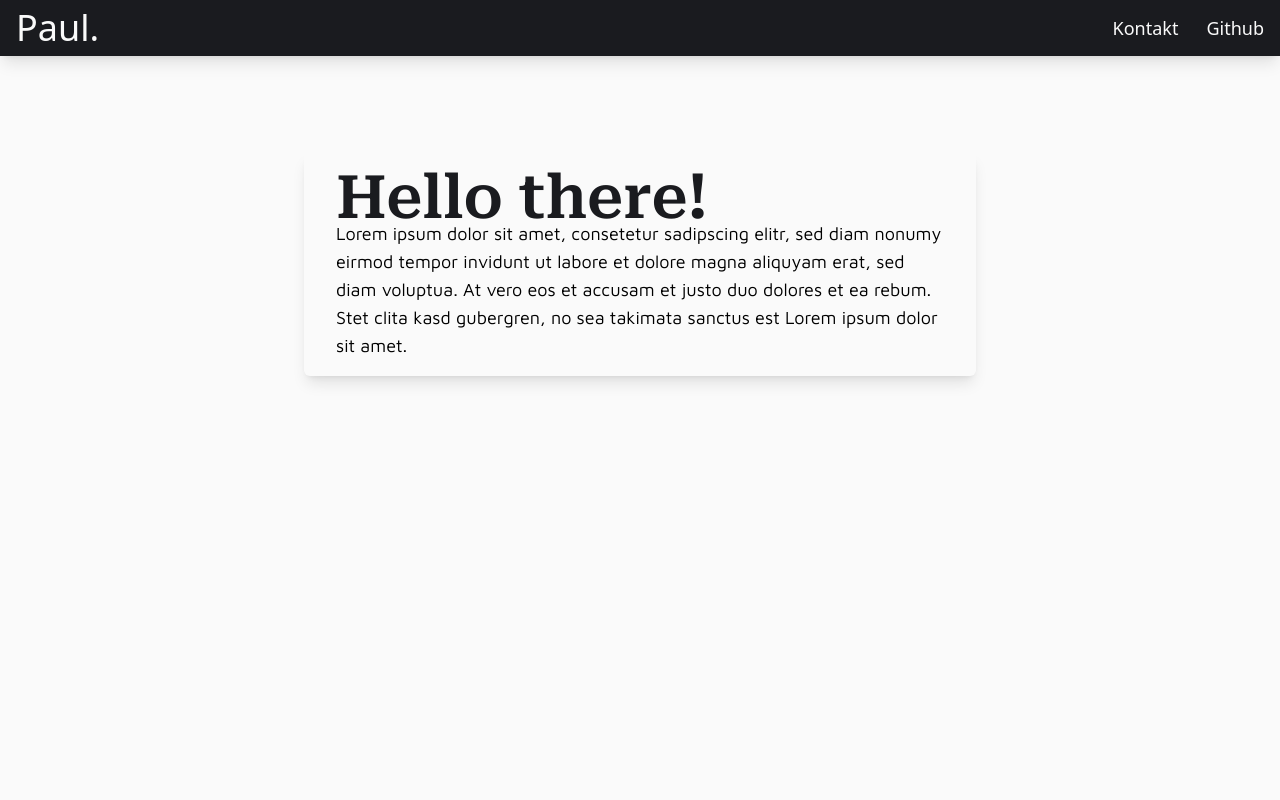
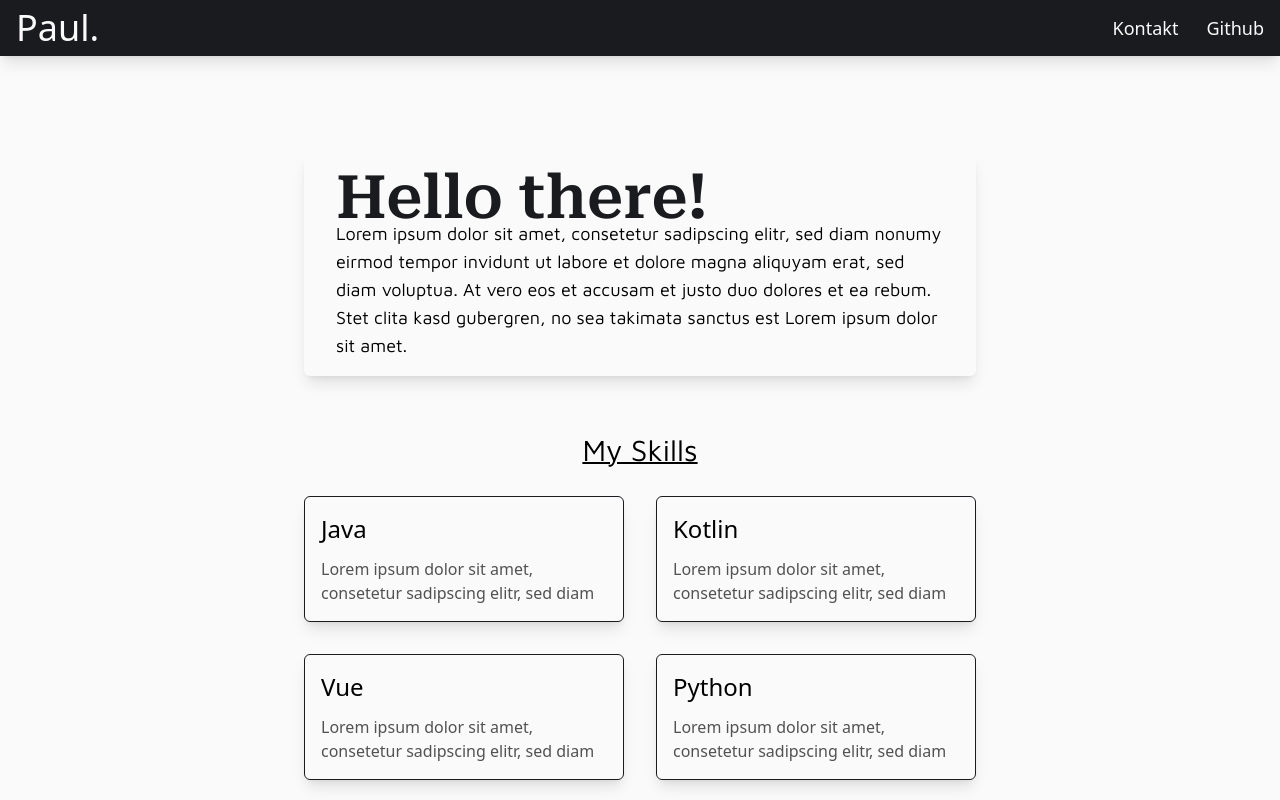
Before and after one commit to Paulanerus/paulee-site, a Vue app: page / in a window 1280 px wide. Shown: the top 800 px of the page. Built offline with nearby package versions, Linux system fonts and the light colour scheme.

Commit message:
Added Skills section

```diff
--- a/src/components/Portfolio.vue
+++ b/src/components/Portfolio.vue
@@ -1,17 +1,20 @@
 <template>
   <NavbarVue />
   <AboutMe />
+  <Skills />
 </template>
 
 <script>
 import NavbarVue from "./Navbar.vue";
 import AboutMe from "./AboutMe.vue";
+import Skills from "./skills/Skills.vue";
 
 export default {
   name: "Portfolio",
   components: {
     NavbarVue,
     AboutMe,
+    Skills
   },
 };
 </script>
--- /dev/null
+++ b/src/components/skills/SkillEntry.vue
@@ -0,0 +1,22 @@
+<template>
+    <div
+        class="max-w-xs border border-default-dark rounded-md shadow-lg transition ease-in-out hover:-translate-y-4 m-4"
+    >
+        <div class="font-mave p-4">
+            <div>
+                <h1 class="text-2xl mb-3">{{ title }}</h1>
+            </div>
+            <p class="text-neutral-600">{{ content }}</p>
+        </div>
+    </div>
+</template>
+
+<script>
+export default {
+    name: "Entry",
+    props: {
+        title: String,
+        content: String
+    },
+}
+</script>
--- /dev/null
+++ b/src/components/skills/Skills.vue
@@ -0,0 +1,33 @@
+<template>
+    <h1 class="text-center mt-14 text-3xl font-maven underline decoration-2">My Skills</h1>
+    <div class="flex flex-wrap justify-center max-w-3xl mt-3 mx-auto">
+        <SkillEntry
+            title="Java"
+            content="Lorem ipsum dolor sit amet, consetetur sadipscing elitr, sed diam"
+        />
+        <SkillEntry
+            title="Kotlin"
+            content="Lorem ipsum dolor sit amet, consetetur sadipscing elitr, sed diam"
+        />
+        <SkillEntry
+            title="Vue"
+            content="Lorem ipsum dolor sit amet, consetetur sadipscing elitr, sed diam"
+        />
+        <SkillEntry
+            title="Python"
+            content="Lorem ipsum dolor sit amet, consetetur sadipscing elitr, sed diam"
+        />
+        <SkillEntry
+            title="C/C++"
+            content="Lorem ipsum dolor sit amet, consetetur sadipscing elitr, sed diam"
+        />
+    </div>
+</template>
+
+<script>
+import SkillEntry from "./SkillEntry.vue";
+export default {
+    name: "Skills",
+    components: { SkillEntry }
+}
+</script>
```
